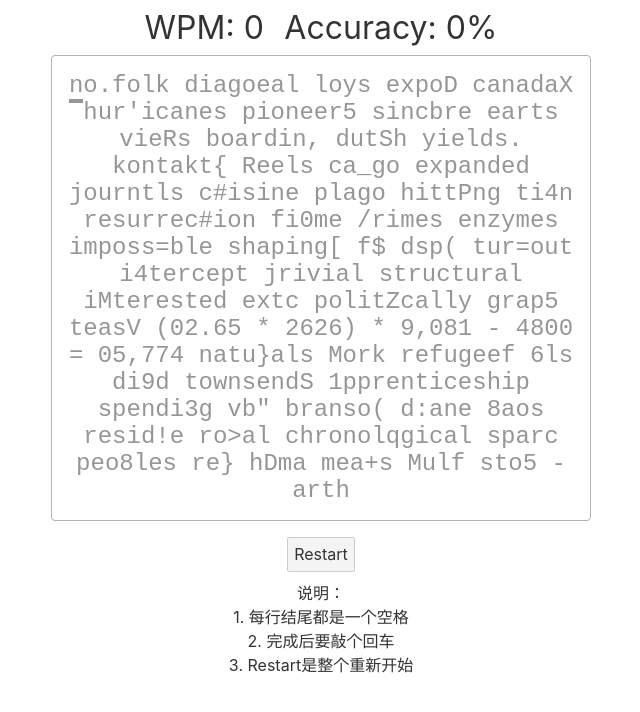
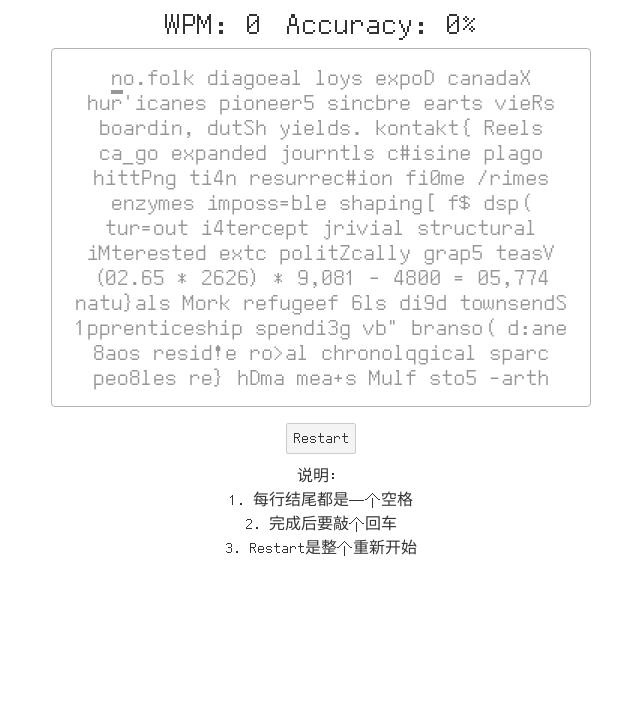
Before and after one commit to abigballoon/type-test, a Svelte app: page / in a window 1280 px wide. Shown: the top 712 px of the page, without its empty margins (319-959 px from the left). Built offline with nearby package versions, Linux system fonts and the light colour scheme.

Commit message:
change to pixel font

```diff
--- a/public/global.css
+++ b/public/global.css
@@ -1,3 +1,8 @@
+@font-face {
+	font-family: PixelFont;
+	src: url(/fonts/ark-pixel.woff2);
+}
+
 html, body {
 	position: relative;
 	width: 100%;
@@ -9,7 +14,7 @@ body {
 	margin: 0;
 	padding: 8px;
 	box-sizing: border-box;
-	font-family: -apple-system, BlinkMacSystemFont, "Segoe UI", Roboto, Oxygen-Sans, Ubuntu, Cantarell, "Helvetica Neue", sans-serif;
+	font-family: PixelFont;
 }
 
 a {
--- a/src/type-box/Character.svelte
+++ b/src/type-box/Character.svelte
@@ -8,7 +8,7 @@
 <style>
   span {
     color: #969696;
-    font-family: monospace;
+    font-family: PixelFont;
     font-size: 1.5rem;
   }
 
```
Also changed, not shown: public/fonts/ark-pixel.woff2 (added), 1 other file (tests, documents, lock files or other folders).
